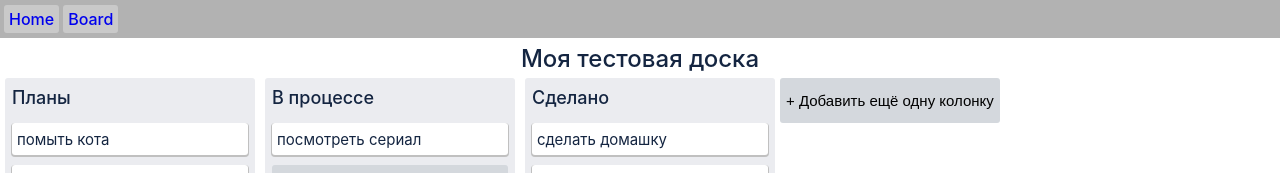
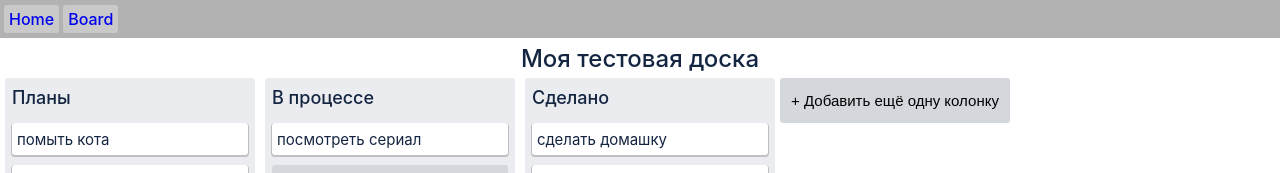
Before and after one commit to Kamikadze-Prog/my-trello-frontend, a React (Create React App) app: page /board in a window 1280 px wide. Shown: the top 173 px of the page. Built offline with nearby package versions, Linux system fonts and the light colour scheme.

Commit message:
fixed type cast and added horisontal scroll if have more cards

```diff
--- a/src/App.tsx
+++ b/src/App.tsx
@@ -24,7 +24,7 @@ function Home(): JSX.Element {
 function App(): JSX.Element {
   return (
     <Router>
-      <div>
+      <div className="container">
         <div className="nav-container">
           <ul>
             <li>
--- a/src/common/interfaces/ICard.d.ts
+++ b/src/common/interfaces/ICard.d.ts
@@ -1,4 +1,8 @@
 export interface ICard {
-  [card: string]: { value: number | string };
+  [cards: string]: {
+    id: number;
+    title: string;
+  };
 }
+
 export default ICard;
--- a/src/pages/Board/Board.tsx
+++ b/src/pages/Board/Board.tsx
@@ -1,13 +1,17 @@
 import React from 'react';
 import List from './components/List/List';
+import IList from '../../common/interfaces/IList';
 import './components/Board/board.scss';
 import './components/Card/card.scss';
 import './components/List/list.scss';
 
+interface IBoard {
+  title: string;
+  lists: IList;
+}
+
 export default class Board extends React.Component {
-  // eslint-disable-next-line @typescript-eslint/ban-ts-comment
-  // @ts-ignore
-  constructor(props) {
+  constructor(props: IBoard) {
     super(props);
     this.state = {
       title: 'Моя тестовая доска',
@@ -39,15 +43,8 @@ export default class Board extends React.Component {
   }
 
   render(): JSX.Element {
-    // eslint-disable-next-line @typescript-eslint/ban-ts-comment
-    // @ts-ignore
-    const { title } = this.state;
-    // eslint-disable-next-line @typescript-eslint/ban-ts-comment
-    // @ts-ignore
-    const { lists } = this.state;
-    // eslint-disable-next-line @typescript-eslint/ban-ts-comment
-    // @ts-ignore
-    const list = lists.map((el) => <List title={el.title} cards={el.cards} />);
+    const { title, lists }: IList = this.state;
+    const list = lists.map((el: IList) => <List title={el.title} cards={el.cards} />);
     return (
       <div className="board-container">
         <h2 className="board-name">{title}</h2>
--- a/src/pages/Board/components/Board/board.scss
+++ b/src/pages/Board/components/Board/board.scss
@@ -3,8 +3,10 @@ $bgColor : rgba(255, 255, 255, 0.3);
 
 .board-container {
   width: 100%;
-  height: 100vh;
+  height: 95.8vh;
   color: $boardColor;
+
+  overflow-x: scroll;
 }
 
 .board-name {
--- a/src/pages/Board/components/Card/card.scss
+++ b/src/pages/Board/components/Card/card.scss
@@ -28,7 +28,7 @@ $bgColor: #fff;
 button {
   margin: 5px;
   border: none;
-  width: auto;
+  min-width: 230px;
   height: 45px;
   border-radius: 3px;
   font-family: sans-serif, 'Courier New';
--- a/src/pages/Board/components/List/List.tsx
+++ b/src/pages/Board/components/List/List.tsx
@@ -1,12 +1,16 @@
 import React from 'react';
+import Card from '../Card/Card';
 import ICard from '../../../../common/interfaces/ICard';
-import Card from '../Card/Card';
+import IList from '../../../../common/interfaces/IList';
 
-// eslint-disable-next-line @typescript-eslint/ban-ts-comment
-// @ts-ignore
-export default function List(lists): JSX.Element {
-  const { cards, title } = lists;
+export interface ILi {
+  title: string;
+}
+
+export default function List(list: IList): JSX.Element {
+  const { cards, title } = list;
   const todo = cards.map((cardTitle: ICard) => <Card> title={cardTitle.title}</Card>);
+
   return (
     <div className="toDo-container">
       <h2>{title}</h2>
```
Also changed, not shown: src/common/interfaces/IList.d.ts (added, +8 -0 lines), 1 other file (tests, documents, lock files or other folders).
